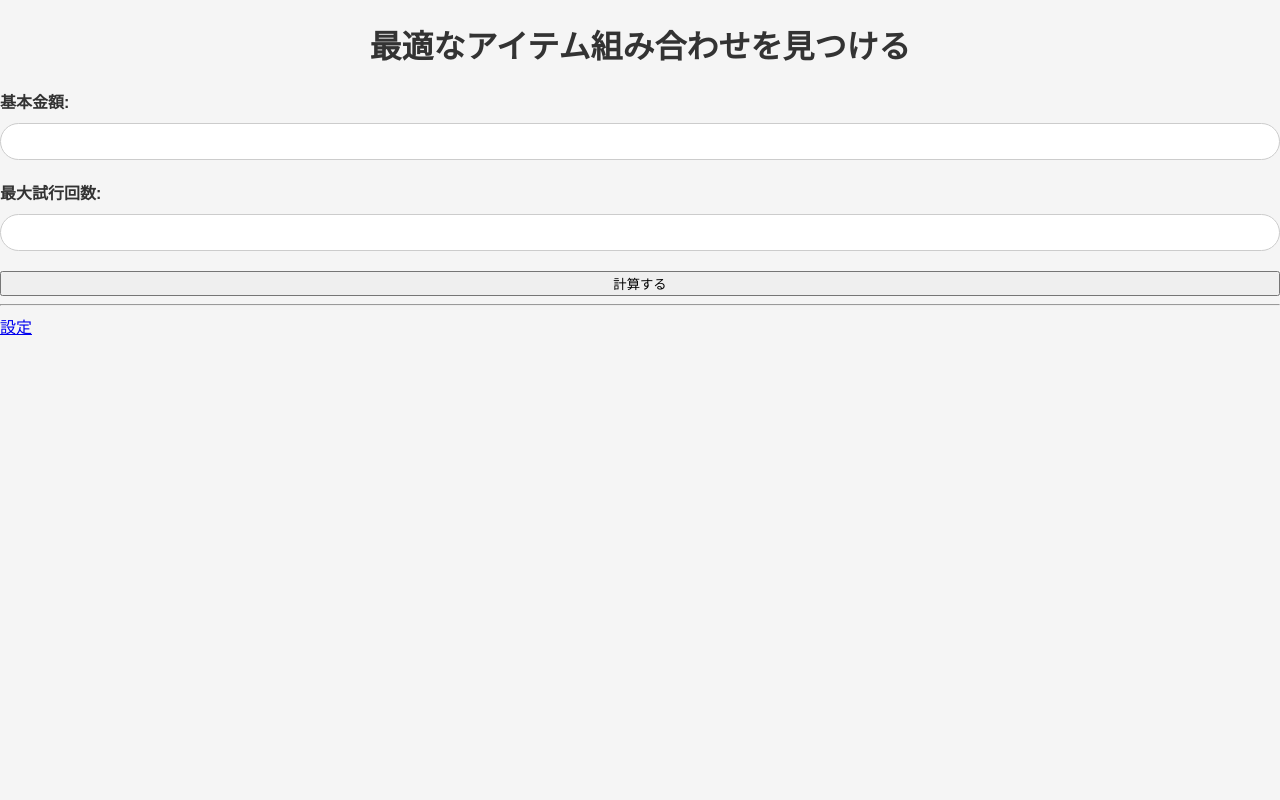
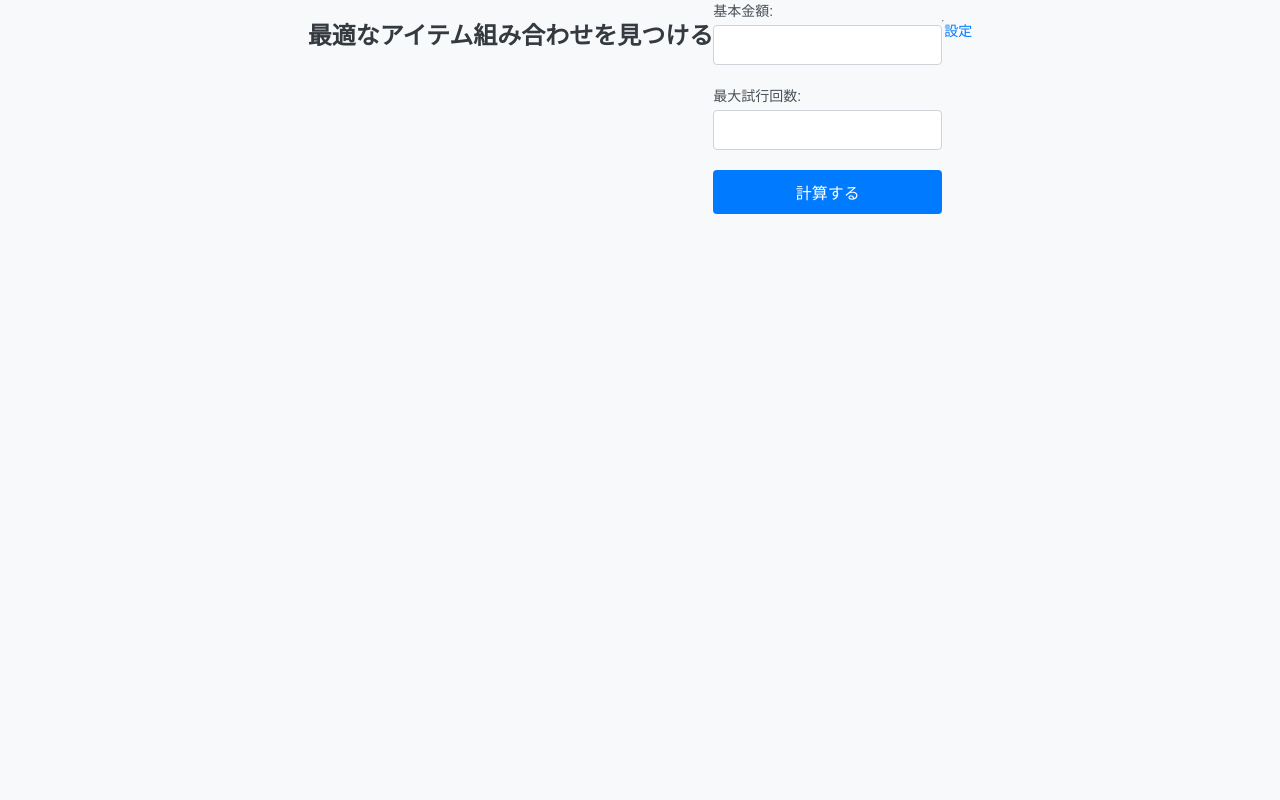
Before and after one commit to milktea1077/nico1077-forum, a Flask app: page / in a window 1280 px wide. Run offline with Flask 2, Linux system fonts and the light colour scheme.

Commit message:
first commit

```diff
--- a/static/style.css
+++ b/static/style.css
@@ -1,79 +1,101 @@
 body {
-    font-family: Arial, sans-serif;
-    background-color: #f5f5f5;
-    color: #333;
+    font-family: 'Arial', sans-serif;
+    background-color: #f8f9fa;
     margin: 0;
     padding: 0;
+    display: flex;
+    justify-content: center;
+    align-items: flex-start; /* 上部に寄せる */
+    min-height: 100vh;
 }
 
 .container {
+    background-color: #fff;
+    padding: 20px;
+    border-radius: 8px;
+    box-shadow: 0 4px 12px rgba(0, 0, 0, 0.1);
     max-width: 600px;
-    margin: 50px auto;
-    background: white;
-    padding: 20px;
-    box-shadow: 0 0 10px rgba(0, 0, 0, 0.1);
-    border-radius: 8px;
+    width: 100%;
+    margin-top: 20px; /* 上に余白を追加 */
 }
 
 h1 {
     text-align: center;
-    color: #333;
+    color: #343a40;
+    font-size: 24px;
+    margin-bottom: 20px;
 }
 
 form {
     display: flex;
-    flex-direction: column;
+    flex-direction: column; /* フォーム要素を縦に並べる */
 }
 
 label {
-    margin-bottom: 10px;
-    font-weight: bold;
+    font-size: 14px;
+    color: #495057;
+    margin-bottom: 5px;
 }
 
-input[type="number"] {
+input {
     padding: 10px;
+    font-size: 16px;
+    border: 1px solid #ced4da;
+    border-radius: 4px;
     margin-bottom: 20px;
-    border: 1px solid #ccc;
-    border-radius: 20px;
+    box-sizing: border-box;
+    width: 100%;
 }
 
-input[type="text"] {
-    padding: 10px;
-    margin-bottom: 20px;
-    border: 1px solid #ccc;
-    border-radius: 20px;
-}
-
-.long {
-    padding: 10px;
-    background-color: #979797;
-    color: white;
-    border: none;
-    border-radius: 20px;
-    cursor: pointer;
-}
-
-.middle {
-    font-size: 20px;
-}
-
-.small {
-    padding: 4px;
-    background-color: #979797;
+button {
+    padding: 10px 15px;
+    background-color: #007bff;
     color: white;
     border: none;
     border-radius: 4px;
     cursor: pointer;
     font-size: 16px;
+    transition: background-color 0.3s ease;
+    margin-bottom: 20px;
+    width: 100%; /* ボタンを横幅いっぱいに */
 }
 
 button:hover {
-    background-color: #636363;
+    background-color: #0056b3;
 }
 
-.result {
+hr {
+    margin: 20px 0;
+}
+
+ul {
+    list-style-type: none;
+    padding-left: 0;
+}
+
+li {
+    background-color: #f1f3f5;
+    padding: 10px;
+    border-radius: 4px;
+    margin-bottom: 10px;
+    display: flex;
+    justify-content: space-between; /* 左右のアイテム間のスペースを確保 */
+    align-items: center; /* アイテムを縦に揃える */
+}
+
+li span {
+    display: block; /* アイテム名と数をブロック要素に */
+}
+
+a {
+    display: block;
     margin-top: 20px;
-    background-color: #e9ecef;
-    padding: 15px;
-    border-radius: 20px;
+    text-align: center;
+    color: #007bff;
+    text-decoration: none;
+    font-size: 14px;
 }
+
+a:hover {
+    text-decoration: underline;
+}
```
